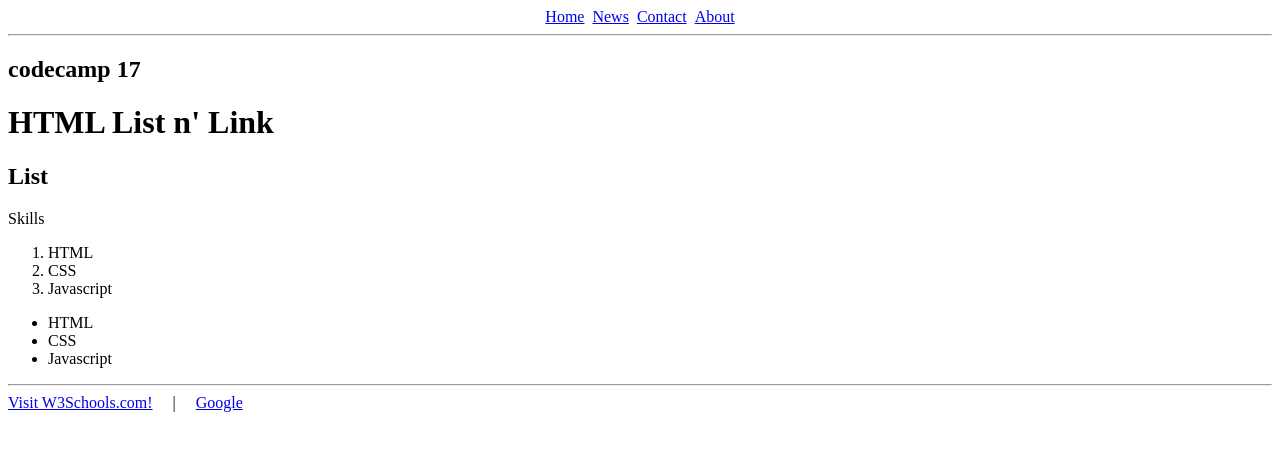
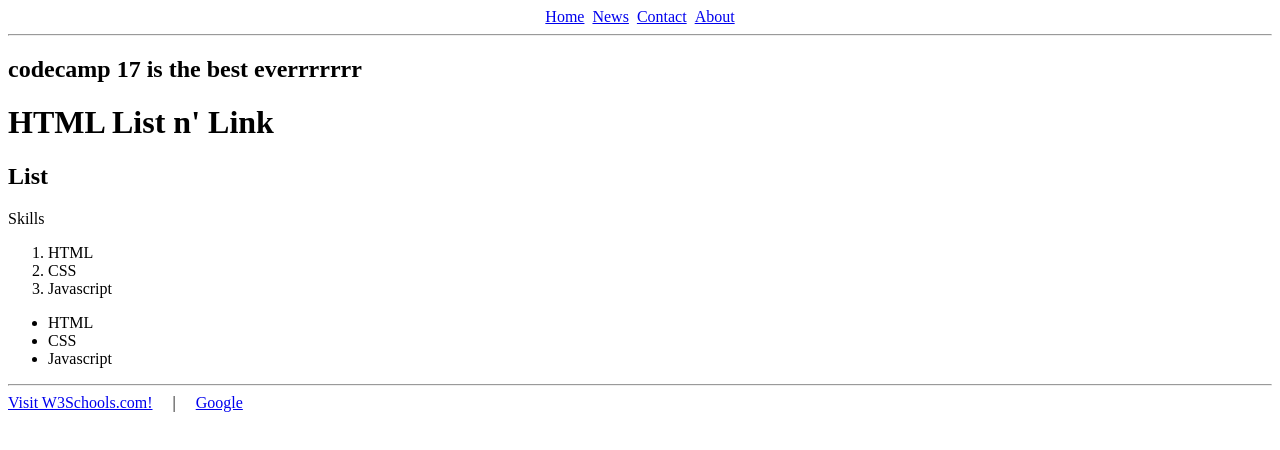
Before and after one commit to CCthana/CC17_Project_02, a plain HTML site: page index.html in a window 1280 px wide. Drawn offline with Linux system fonts and the light colour scheme.

Commit message:
edit index.html : add title

```diff
--- a/index.html
+++ b/index.html
@@ -18,7 +18,7 @@
 
     <hr />
 
-    <h2>codecamp 17</h2>
+    <h2>codecamp 17 is the best everrrrrrr </h2>
 
     <h1>HTML List n' Link</h1>
     <h2>List</h2>
```
